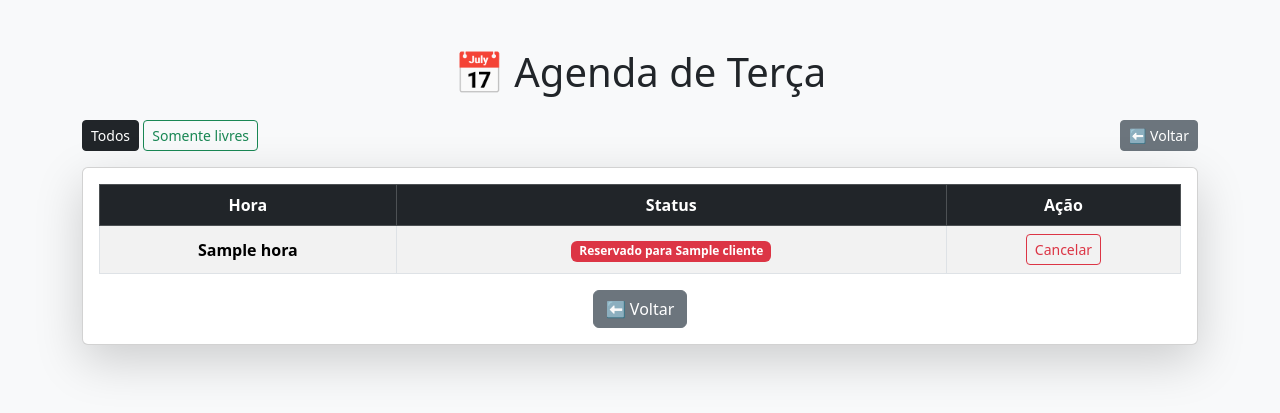
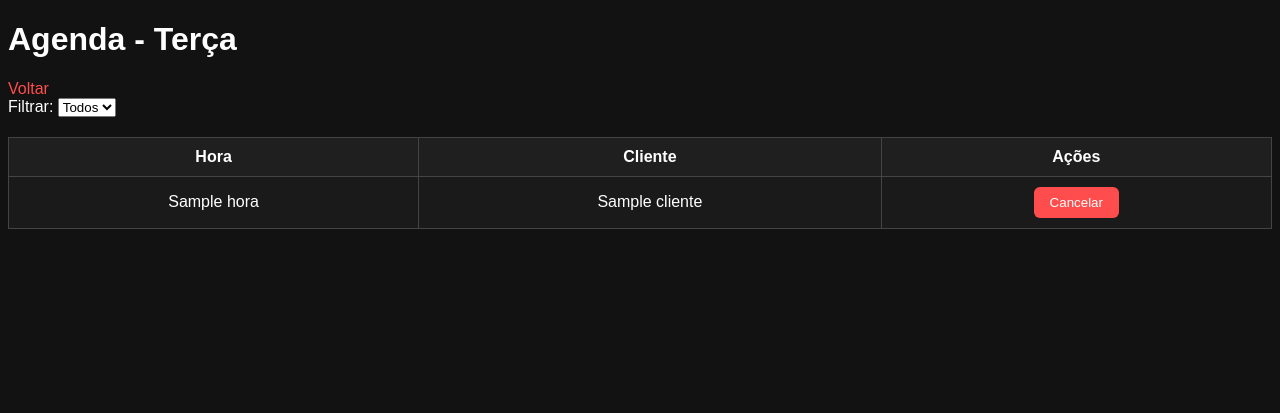
Before and after one commit to Caiqueeh/estetica_agenda, a Flask app: a page that uses templates/marcar.html in a window 1280 px wide. Shown: the top 413 px of the page. Run offline with Flask 3, Linux system fonts and the light colour scheme; a database or web service that is not in the repository returns one stand-in record (values such as "Sample title"); some libraries are stand-ins or nearby versions.

Commit message:
Versao Final

```diff
--- /dev/null
+++ b/static/style.css
@@ -0,0 +1,56 @@
+body {
+    background-color: #121212;
+    color: #ffffff;
+    font-family: Arial, sans-serif;
+}
+
+a, a:hover {
+    color: #ff4d4d;
+    text-decoration: none;
+}
+
+button {
+    background-color: #ff4d4d;
+    color: #ffffff;
+    border: none;
+    padding: 8px 16px;
+    border-radius: 6px;
+    cursor: pointer;
+    transition: background-color 0.2s;
+}
+
+button:hover {
+    background-color: #cc3a3a;
+}
+
+.table {
+    width: 100%;
+    border-collapse: collapse;
+    margin-top: 20px;
+}
+
+.table th, .table td {
+    border: 1px solid #444;
+    padding: 10px;
+    text-align: center;
+}
+
+.table th {
+    background-color: #1f1f1f;
+}
+
+.table tr:nth-child(even) {
+    background-color: #1a1a1a;
+}
+
+.table tr:nth-child(odd) {
+    background-color: #222;
+}
+
+input[type="text"] {
+    padding: 6px;
+    border-radius: 4px;
+    border: 1px solid #555;
+    background-color: #1a1a1a;
+    color: #fff;
+}
--- a/templates/marcar.html
+++ b/templates/marcar.html
@@ -3,62 +3,40 @@
 <head>
     <meta charset="UTF-8">
     <title>Agenda - {{ dia }}</title>
-    <link href="https://cdn.jsdelivr.net/npm/bootstrap@5.3.3/dist/css/bootstrap.min.css" rel="stylesheet">
+    <link rel="stylesheet" href="{{ url_for('static', filename='style.css') }}">
 </head>
-<body class="bg-light">
-    <div class="container py-5">
-        <h1 class="text-center mb-4">📅 Agenda de {{ dia }}</h1>
-
-<div class="d-flex justify-content-between mb-3">
-    <div>
-        <a href="/agenda/{{ dia }}?filtro=todos" class="btn btn-outline-dark btn-sm {% if filtro=='todos' %}active{% endif %}">Todos</a>
-        <a href="/agenda/{{ dia }}?filtro=livres" class="btn btn-outline-success btn-sm {% if filtro=='livres' %}active{% endif %}">Somente livres</a>
-    </div>
-    <a href="/" class="btn btn-secondary btn-sm">⬅️ Voltar</a>
-</div>
-
-
-<div class="card shadow-lg">
-            <div class="card-body">
-                <table class="table table-bordered table-striped text-center align-middle">
-                    <thead class="table-dark">
+<body>
+    <h1>Agenda - {{ dia }}</h1>
+    <a href="{{ url_for('index') }}">Voltar</a>
+    <form method="get">
+        <label>Filtrar:</label>
+        <select name="filtro" onchange="this.form.submit()">
+            <option value="todos" {% if filtro == 'todos' %}selected{% endif %}>Todos</option>
+            <option value="livres" {% if filtro == 'livres' %}selected{% endif %}>Livres</option>
+        </select>
+    </form>
+    <table class="table">
         <tr>
             <th>Hora</th>
-                            <th>Status</th>
-                            <th>Ação</th>
+            <th>Cliente</th>
+            <th>Ações</th>
         </tr>
-                    </thead>
-                    <tbody>
         {% for h in horarios %}
         <tr>
-                            <td><strong>{{ h[1] }}</strong></td>
+            <td>{{ h[1] }}</td>
+            <td>{{ h[2] if h[2] else 'Livre' }}</td>
             <td>
-                                {% if h[2] %}
-                                    <span class="badge bg-danger">Reservado para {{ h[2] }}</span>
+                {% if not h[2] %}
+                <form action="{{ url_for('marcar', id_horario=h[0]) }}" method="post">
+                    <input type="text" name="cliente" placeholder="Nome do cliente" required>
+                    <button type="submit">Marcar</button>
+                </form>
                 {% else %}
-                                    <span class="badge bg-success">Livre</span>
-                                {% endif %}
-                            </td>
-                            <td>
-                                {% if h[2] %}
-                                    <a href="/cancelar/{{ h[0] }}" class="btn btn-sm btn-outline-danger">Cancelar</a>
-                                {% else %}
-                                    <form action="/marcar/{{ h[0] }}" method="post" class="d-flex gap-2 justify-content-center">
-                                        <input type="text" name="cliente" placeholder="Nome do cliente" required class="form-control form-control-sm w-50">
-                                        <button type="submit" class="btn btn-sm btn-primary">Marcar</button>
-                                    </form>
+                <a href="{{ url_for('cancelar', id_horario=h[0]) }}"><button>Cancelar</button></a>
                 {% endif %}
             </td>
         </tr>
         {% endfor %}
-                    </tbody>
     </table>
-
-                <div class="text-center mt-3">
-                    <a href="/" class="btn btn-secondary">⬅️ Voltar</a>
-                </div>
-            </div>
-        </div>
-    </div>
 </body>
 </html>
```
Also changed, not shown: templates/buscar.html (+11 -21 lines), templates/index.html (+8 -22 lines). Lines whose indentation alone changed are shown as unchanged.
